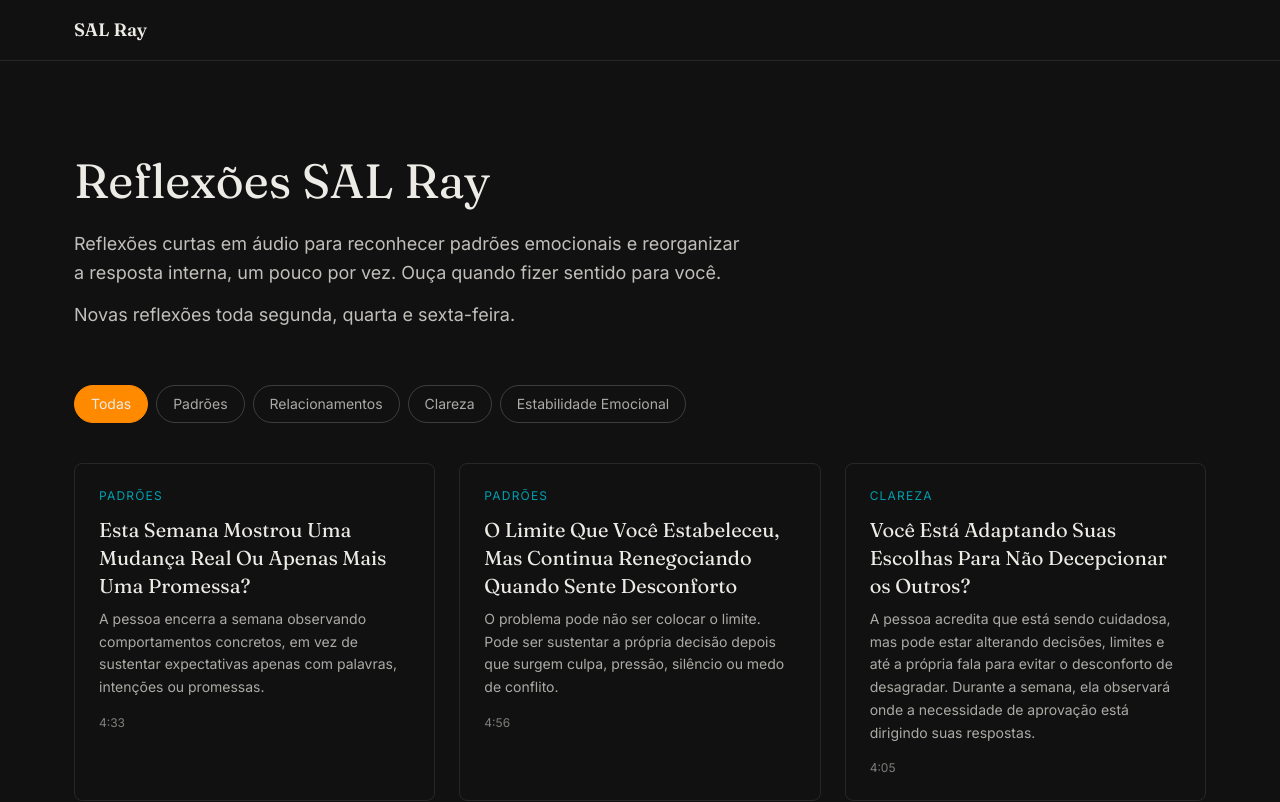
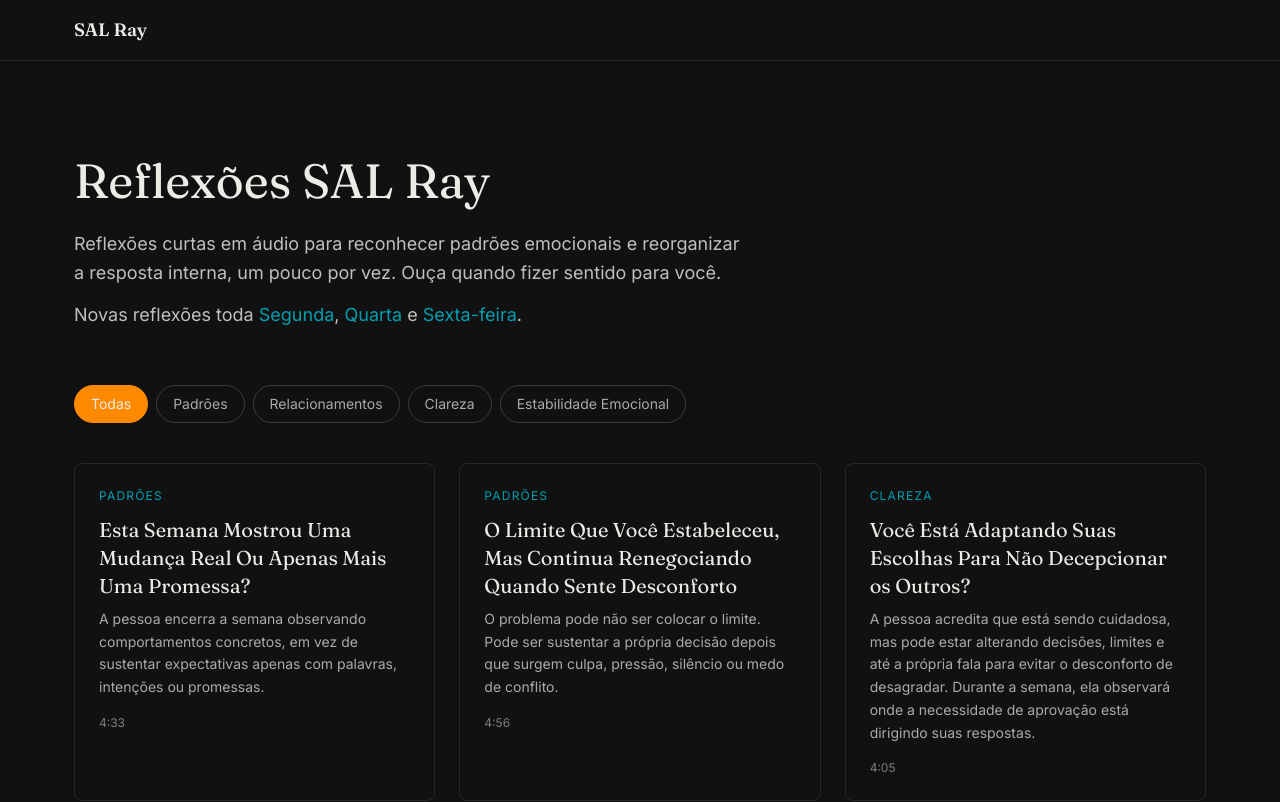
Before and after one commit to SalRaycoach/salray, a Next.js app: page /pt/reflexoes in a window 1280 px wide. Shown: the top 802 px of the page. Built offline with nearby package versions, Linux system fonts and the light colour scheme.

Commit message:
Capitalize and highlight weekdays in the cadence notice

```diff
--- a/app/pt/reflexoes/page.tsx
+++ b/app/pt/reflexoes/page.tsx
@@ -45,7 +45,8 @@ export default function ReflexoesHubPage() {
         vez. Ouça quando fizer sentido para você.
       </p>
       <p className="font-body text-lg text-charcoal/80 leading-relaxed max-w-2xl mb-14">
-        Novas reflexões toda segunda, quarta e sexta-feira.
+        Novas reflexões toda <span className="text-aqua">Segunda</span>, <span className="text-aqua">Quarta</span> e{' '}
+        <span className="text-aqua">Sexta-feira</span>.
       </p>
 
       {proximaAudio && (
```
